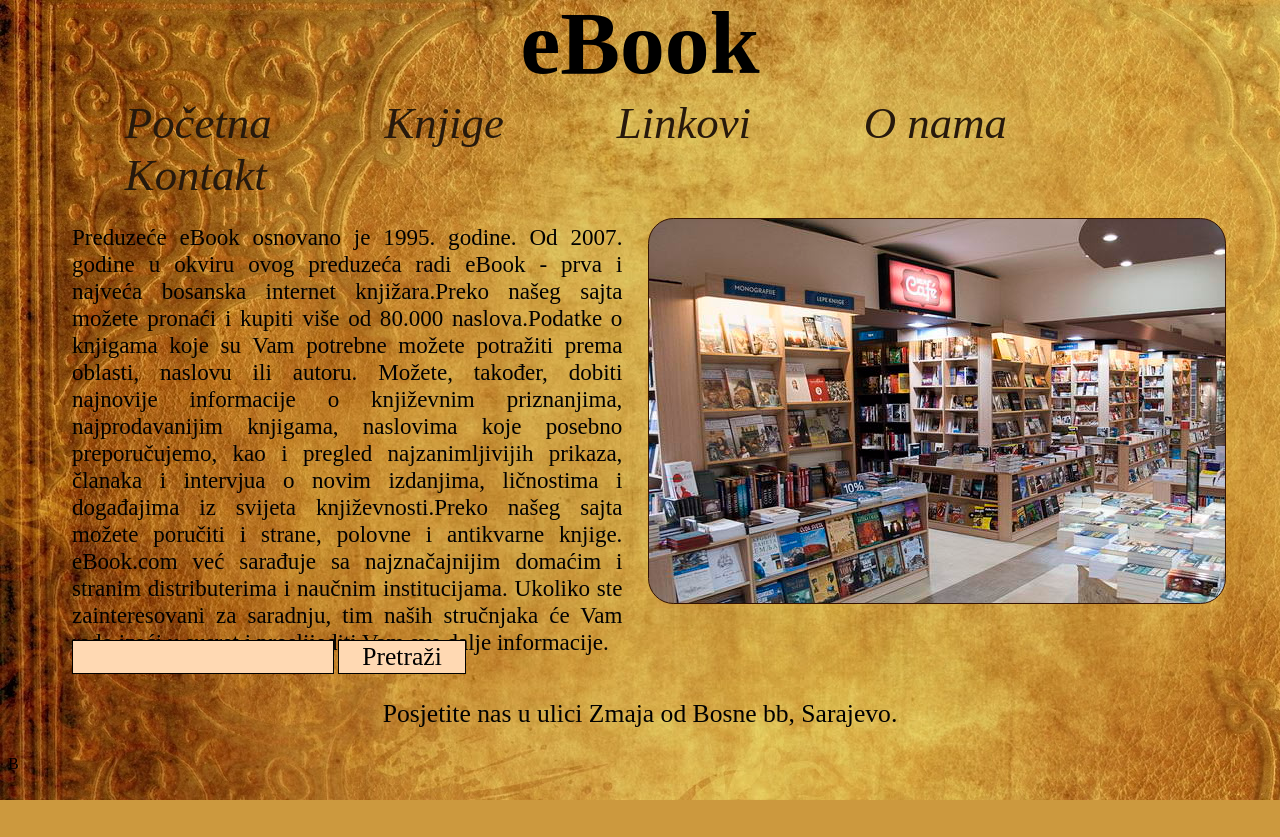
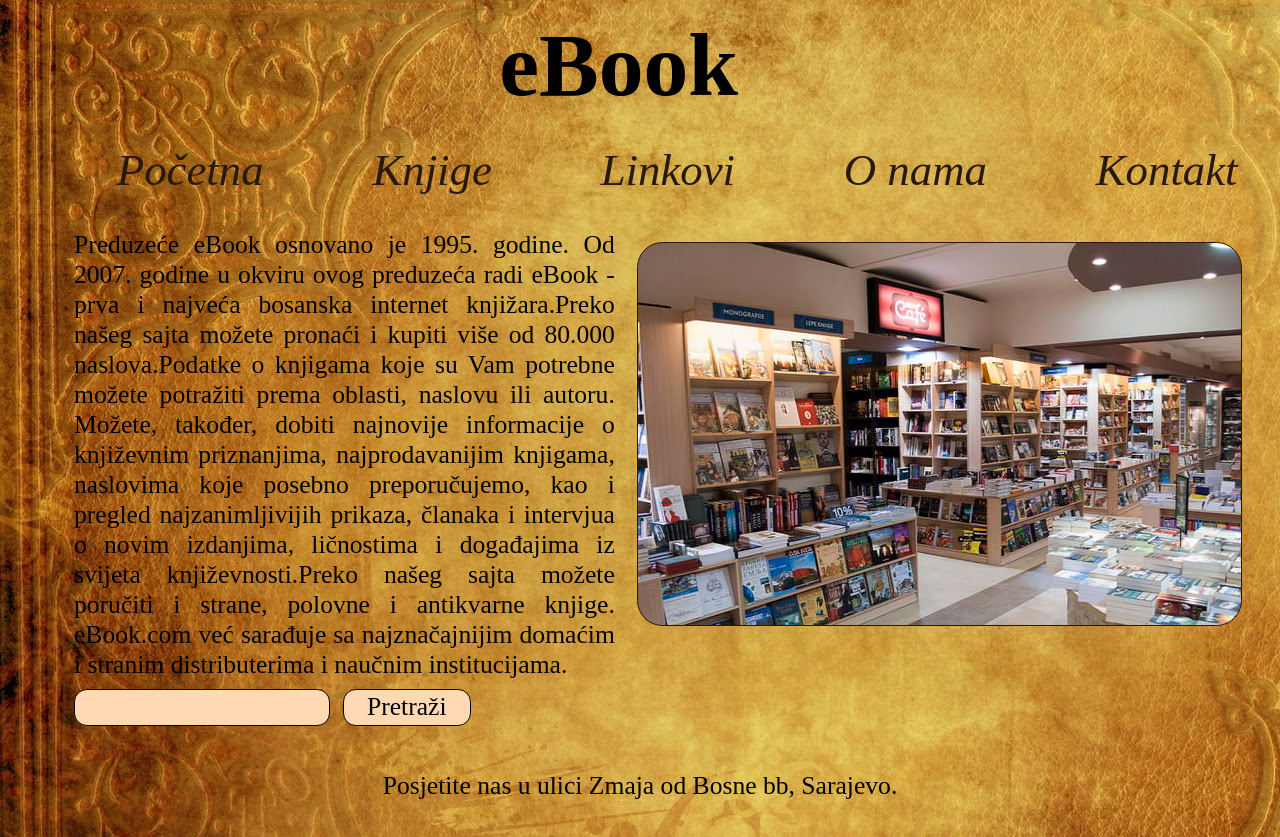
Before and after one commit to rhoso1/Knjizara, a PHP site: page /Onama.html in a window 1280 px wide. Before the commit the page ends 800 px from the top, so only its background shows below. Run offline with PHP 8.4, Linux system fonts and the light colour scheme.

Commit message:
Ispravljeno
Ispravljeno

```diff
--- a/Spirala 1/Onama.html
+++ b/Spirala 1/Onama.html
@@ -4,7 +4,7 @@
    <TITLE>eBook knjizara</TITLE>
     <link rel="stylesheet" type="text/css" href="stil.css">
 	<META charset=utf-8>
-	<META name="viewport" content="width=width-device"/>
+	<meta name="viewport" content="width=device-width, initial-scale=1">
    </HEAD>
 <BODY>
      <div id = "Naslov">
@@ -19,31 +19,32 @@
              <li><a href="Kontakt.html">Kontakt</a></li>
              </ul>
          </div>
-		 	<br>
-			<div id="oNama">
-			<p>Preduzeće eBook osnovano je 1995. godine. Od 2007. godine u okviru ovog preduzeća radi eBook - prva i najveća bosanska internet knjižara.Preko
+	        <div class="red poravnato">
+			   <div class="Kolona dva">
+			      <p class="tekst">Preduzeće eBook osnovano je 1995. godine. Od 2007. godine u okviru ovog preduzeća radi eBook - prva i najveća bosanska internet knjižara.Preko
 			                       našeg sajta možete pronaći i kupiti više od 80.000 naslova.Podatke o knjigama koje su Vam potrebne možete potražiti prema oblasti, naslovu ili autoru.
 			                       Možete, također, dobiti najnovije informacije o književnim priznanjima, najprodavanijim knjigama, naslovima koje posebno preporučujemo, kao i pregled
 			                       najzanimljivijih prikaza, članaka i intervjua o novim izdanjima, ličnostima i događajima iz svijeta književnosti.Preko našeg sajta možete poručiti i strane,
-			polovne i antikvarne knjige. eBook.com već sarađuje sa najznačajnijim domaćim i stranim distributerima i naučnim institucijama. Ukoliko ste zainteresovani
-			za saradnju, tim naših stručnjaka će Vam rado izaći u susret i proslijediti Vam sve dalje informacije.</p>
+			                       polovne i antikvarne knjige. eBook.com već sarađuje sa najznačajnijim domaćim i stranim distributerima i naučnim institucijama.
+				  </p>
 			   </div>
-			<div id = "oNamaOkvir">
+			   <div class="Kolona dva slika">
 			   </div>
-	        <br>
-			 <div class="FormaPretragaPoslovnica">
+            </div>
+            <div class="red">
+			   <div class="Kolona jedan">
 			      <form>
 			       <br>
                     <input class="UnesiPoslovnicu" type="text" name="Knjiga">
                     <input class="btnPotvrdiPoslovnicu" type="submit" value="Pretraži">
                   </form>
 			   </div>
-			<div id="oNamaKraj">
-           <p>Posjetite nas u ulici Zmaja od Bosne bb, Sarajevo.</p>
-           </div>
-  <div id="LOGOoNama">
-  <p>B</p>
             </div>
 
+            <div class="red">
+			    <div class="Kolona jedan">
+				    <p class="kraj">Posjetite nas u ulici Zmaja od Bosne bb, Sarajevo.</p>
+				</div>
+            </div>
 </BODY>
 </HTML>
--- a/Spirala 1/stil.css
+++ b/Spirala 1/stil.css
@@ -1,22 +1,28 @@
-
+*{
+	box-sizing:border-box;
+}
 body {
         background-image:url("Slike/background.jpg");
         background-repeat:no-repeat;
         background-attachment:fixed;
 		overflow-x:hidden;
 		display:block;
+		width: 100%;
+	    margin: 0 auto;
      }
 #Naslov h1   {
-            text-align:center;
             font-size:7vw;
             font-family:monotype corsiva;
-            margin-top:-1.3vw;
+			float:left;
+			margin-left:39vw;
+			margin-top:1vw;
            }
 
 #meni{
-       margin-top:-6vw;
+
        padding-bottom:0.3vw;
 	   padding-top:0.3vw;
+	   float:left;
 
      }
 #meni ul li {
@@ -28,48 +34,75 @@ body {
 				margin:2.5vw;
 				margin-left:6vw;
 				margin-top:-4vw;
+				float:left;
          }
 #meni ul a {
                 text-decoration:none;
                 color:#27190c;
 
          }
-div.NovostLijevo {
+.red{
+	padding: 10px;
+	width:100%;
+	float:left;
+	min-height: 1px;
+	background-color:transparent;
+}
+
+.Kolona{
+	background: red;
+	margin-left: 2%;
+	margin-right: 2%;
+	display: inline-block;
+	float: left;
+	min-height: 20px;
+	background-color:transparent;
+}
+.jedan {
+	       width:100%;
+       }
+.dva {
+	   width:48%;
+     }
+
+.Kolona:first-child{
+	margin-left: 0px;
+}
+
+.Kolona:last-child{
+	margin-right: 0px;
+}
+.Kolona.dva.lijevo {
 	             background-color:#CC9966;
 	             border:1vw double #331100;
-	             height:31vw;
-	             width:35vw;
-	             margin-left:14vw;
+	             height:35vw;
+				 float:left;
+	             margin-left:1.5vw;
 	             margin-top:1vw;
                }
 
-div.NovostDesno{
+.Kolona.dva.desno{
 	           background-color:#CC9966;
 	           border:1vw double #331100;
-	           height:31vw;
-	           width:35vw;
-	           margin-left:51.8vw;
-	           margin-top:-33vw;
-            }
-.NovostLijevo:first-child {
-	                       margin-left:0vw;
-                          }
-
-.NovostLijevo:last-child {
-	                       margin-right:0vw;
+	           height:35vw;
+			   float:left;
+	           margin-left:49.5vw;
+	           margin-top:-35vw;
             }
 
 h1.Lijevo {
 	      font-family:monotype corsiva;
 		  font-size:2vw;
-		  margin-top:0.2vw;
+		  float:left;
+		  margin-top:0.3vw;
 		  margin-left:1vw;
         }
 p.Lijevo {
 		 font-family:monotype corsiva;
 		 font-size:1.5vw;
-		 margin-top:-1.1vw;
-		 margin-left:1vw;
+		 float:left;
+		 margin-top:3vw;
+		 margin-left:-15vw;
         }
 div.okvir{
 	      border:0.1vw solid #331100;
@@ -129,34 +170,35 @@ input.UnesiText {
 input.btnPotvrdi{
 	             font-family:monotype corsiva;
                  font-size:2vw;
+                 float:left;
 				 height:2.5vw;
                  width:10vw;
                  background-color:#ffd9b3;
                  border:0.1vw solid black;
 }
-#Tabela {
+.Tabela {
          font-family:monotype corsiva;
-         border-collapse: collapse;
-         width:97.5vw;
+         width:98vw;
 		 border-radius:5vw;
+		 float:left;
       }
-#Tabela td, #Tabela th {
+
+td,th {
          border:0.4vw solid black;
          text-align:center;
 		 padding:0.5vw;
 		 font-size:2vw;
      }
 
-#Tabela tr:nth-child(even)
-                                                 {
+tr:nth-child(even){
 			      background-color:#cd853f;
 				 }
 
-#Tabela tr:hover {
+tr:hover {
 	      background-color:#ddd;
         }
 
-#Tabela th {
+th{
      padding-top:1vw;
      padding-bottom:1vw;
      background-color:#8b4513;
@@ -165,119 +207,68 @@ input.btnPotvrdi{
 	 width:20vw;
 
   }
-#KrajKnjige p{
+p.paragraf{
            	            font-family:monotype corsiva;
-		       text-align:center;
-		       font-size:1.8vw;
+		                font-size:3vw;
+		                float:left;
+				        margin-top:1vw;
+				        margin-left:8vw;
                }
-#Link p{
+ul.Uredi li {
+
+	      float:left;
+	      list-style:none;
+		  margin-left:5vw;
+		  font-size:2.2vw;
+		  margin-top:-3vw;
+
+
+	}
+ul.Uredi li a {
 	             font-family:monotype corsiva;
-		font-size:2.5vw;
-	    margin-left:5.5vw;
-      }
-#Link ul li a {
+	             float:left;
                  text-decoration:none;
                  color:black;
            }
 
- #Link1 li {
-	list-style:none;
-	font-size:2.5vw;
-	margin-left:5vw;
-	font-family:monotype corsiva;
-}
-#Link1 li:hover
+li.Face:hover
                               {
 				list-style:url("Slike/facebook.png");
                }
-#Link2 li {
-	list-style:none;
-	font-size:2.5vw;
-	margin-left:5vw;
-	font-family:monotype corsiva;
-}
-#Link2 li:hover
+li.Twitter:hover
                               {
 			    list-style-image:url("Slike/twitter.png");
                }
-#Link3 li {
-	list-style:none;
-	font-size:2.5vw;
-	margin-left:5vw;
-	font-family:monotype corsiva;
-}
-
-#Link3 li:hover
+li.Instagram:hover
                               {
 			    list-style-image:url("Slike/instagram.png");
                }
 
-#OkvirKontakt
-           {
-        margin:auto;
-        width:25vw;
-        height:35vw;
-        border:1vw double #330000;
-        padding:1vw;
-        background-color:#996633;
-		border-radius:2vw;
-
+.poravnato {
+	              max-height:45vw;
 }
-#txt label {
-          text-align: left;
+p.tekst {
+     	    background-color:transparent;
+	        height:30vw;
+	        margin-left:5vw;
+	        margin-top:-1vw;
+			float:left;
 			font-family:monotype corsiva;
-          font-size: 2.5vw;
-		  margin-left:2vw;
+		    font-size:2vw;
+		    text-align:justify;
+			float:left;
 }
-#txt input  {
-            width: 22vw;
-            height:2.9vw;
-            margin-top:-7vw;
-			margin-left:2vw;
-			background-color:#ffdd99;
-			border:0.2vw solid black;
-			border-radius:1vw;
-         }
- #txt textarea  {
-             width:22vw;
-             margin-top:-1vw;
-			 margin-left:2vw;
-			 background-color:#ffdd99;
-			 border:0.2vw solid black;
-			 border-radius:1vw;
-          }
-#btn input {
-	      margin-top:-2.5vw;
-		  margin-left:17vw;
-		  height:2.2vw;
-		  width:7vw;
-		  background-color:#ffdd99;
-		  border:0.2vw solid black;
-		  border-radius:1vw;
-}
-#oNama {
-     	background-color:transparent;
-	    height:27vw;
-	    width:43vw;
-	    margin-left:5vw;
-	    margin-top:-3vw;
-}
-#oNama p {
-		 font-family:monotype corsiva;
-		 font-size:1.8vw;
-		 text-align:justify;
-}
-#oNamaOkvir {
+.slika {
 	         border:0.1vw solid #331100;
 	         border-radius:2vw;
 	         background-image:url("Slike/mi.jpg");
 	         background-repeat:no-repeat;
 	         height:30vw;
-	         width:45vw;
-	         margin-left:50vw;
-	         margin-top:-27.5vw;
+	         margin-left:49vw;
+	         margin-top:-31vw;
+			 float:left;
            }
-#oNamaKraj p {
+p.kraj {
 	           text-align:center;
 			   font-family:monotype corsiva;
 			   font-size:2vw;
@@ -290,7 +281,7 @@ input.UnesiPoslovnicu {
 			         background-color:#ffd9b3;
 			         border:0.1vw solid black;
 					 margin-left:5vw;
-					 margin-top:-8vw;
+					 float:left;
 }
 input.btnPotvrdiPoslovnicu{
 	                       font-family:monotype corsiva;
@@ -298,8 +289,43 @@ input.btnPotvrdiPoslovnicu{
                            width:10vw;
                            background-color:#ffd9b3;
                            border:0.1vw solid black;
+                           float:left;
 }
-
+.Forma{
+        border:1vw double #330000;
+        padding:1vw;
+        background-color:#996633;
+		border-radius:2vw;
+		float:left;
+		margin-left:35vw;
+      }
+label{
+	      text-align: left;
+          font-family:monotype corsiva;
+          font-size: 2.5vw;
+		  margin-left:1vw;
+		  float:left;
+		  margin-top:1.5vw;
+}
+input{
+	  width: 22vw;
+      height:2.9vw;
+      margin-top:0.9vw;
+      margin-left:1vw;
+	  background-color:#ffdd99;
+	  border:0.2vw solid black;
+	  border-radius:1vw;
+	  float:left;
+    }
+textarea{
+             width:22vw;
+             margin-top:-0.2vw;
+			 margin-left:1vw;
+			 background-color:#ffdd99;
+			 border:0.2vw solid black;
+			 border-radius:1vw;
+			 float:left;
+          }
 @media screen and (max-width: 500px)
 {
 div.NovostLijevo {
```
Also changed, not shown: other parts of Spirala 1/stil.css (+17 -9 lines), Spirala 1/Knjige.html (+15 -10 lines), Spirala 1/Kontakt.html (+12 -19 lines), Spirala 1/Linkovi.html (+24 -13 lines), Spirala 1/Pocetna.html (+15 -11 lines). Lines whose indentation alone changed are shown as unchanged.
